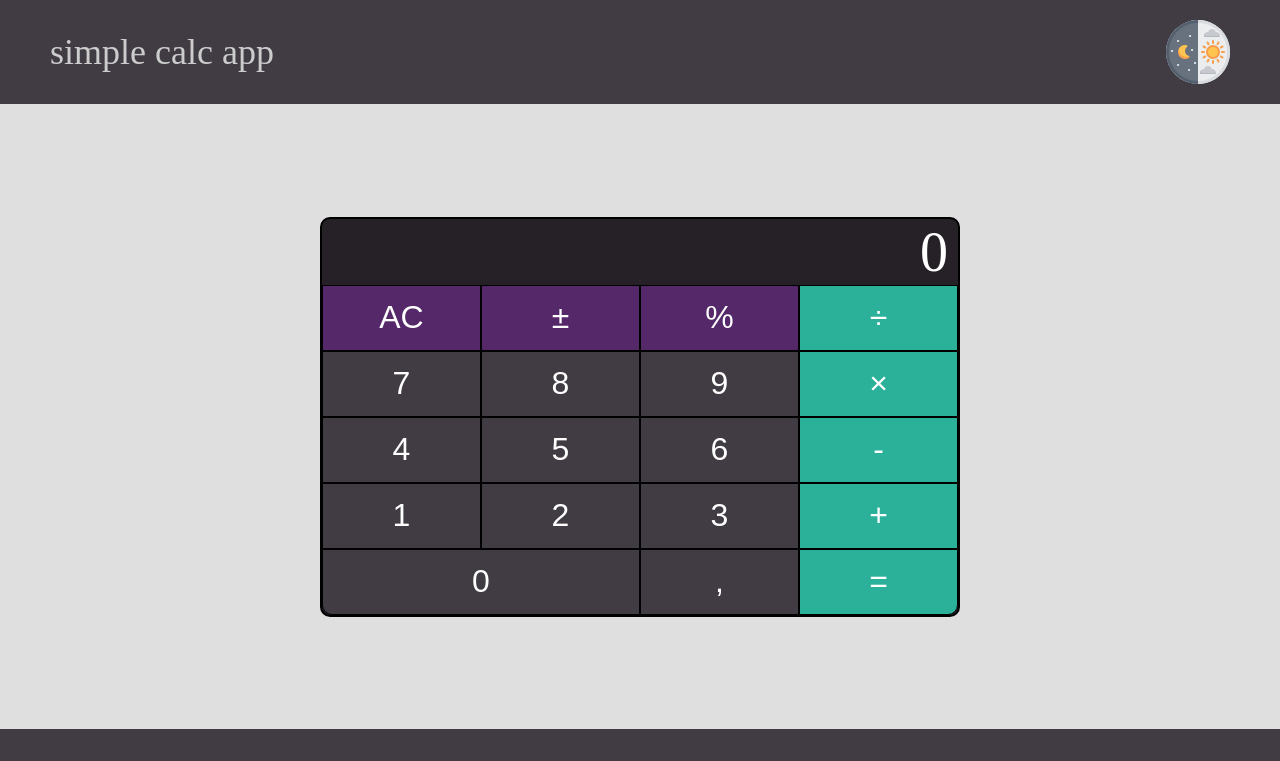
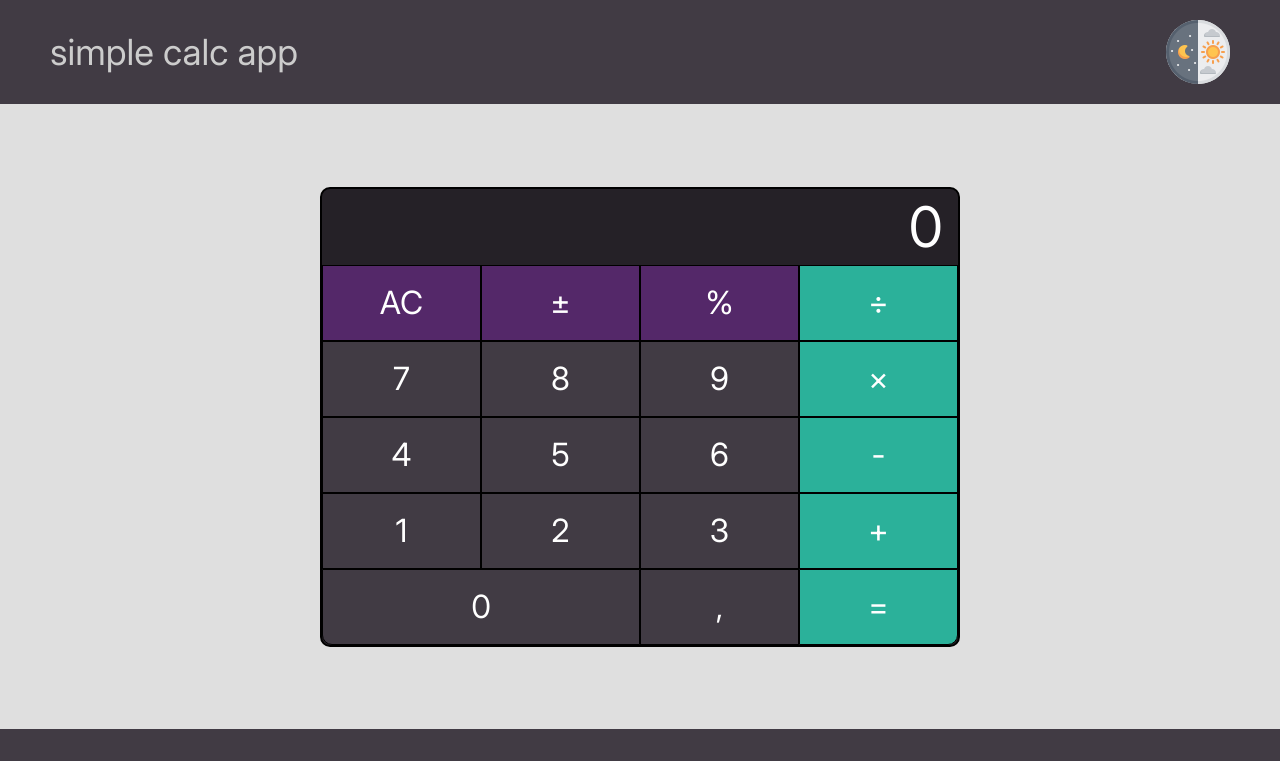
Before and after one commit to Agathon006/simple-calculator, a website built with webpack: page index.html in a window 1280 px wide. Shown: the top 761 px of the page. Built offline with nearby package versions, Linux system fonts and the light colour scheme; files whose address does not match are found by name.

Commit message:
feat: font Inter

```diff
--- /dev/null
+++ b/src/assets/fonts/Inter-Regular/font-inter-regular.css
@@ -0,0 +1,4 @@
+@font-face {
+  font-family: "Inter";
+  src: url(./Inter_28pt-Regular.ttf) format("truetype");
+}
--- a/src/styles/index.scss
+++ b/src/styles/index.scss
@@ -1,3 +1,4 @@
+@import "../assets/fonts/Inter-Regular/font-inter-regular.css";
 @import "./template/template";
 @import "./parts/header";
 @import "./parts/main";
--- a/src/styles/parts/_header.scss
+++ b/src/styles/parts/_header.scss
@@ -8,6 +8,7 @@
     align-items: center;
 
     .header__headline {
+      font-family: "Inter";
       font-size: 36px;
       color: #cccccc;
       cursor: default;
--- a/src/styles/parts/_main.scss
+++ b/src/styles/parts/_main.scss
@@ -9,6 +9,7 @@
     padding: 20px 10px;
 
     button {
+      font-family: "Inter";
       font-size: 32px;
       color: var(--text-color);
       border: 1px solid black;
@@ -37,8 +38,9 @@
         "zero         zero          comma     compute";
 
       &__value {
+        font-family: "Inter";
         border-radius: 10px 10px 0 0;
-        padding: 5px 10px;
+        padding: 10px 15px;
         font-size: 56px;
         text-overflow: ellipsis;
         overflow: hidden;
```
Also changed, not shown: src/assets/fonts/Inter-Regular/Inter_28pt-Regular.ttf (added), src/styles/index.css, 1 other file.
